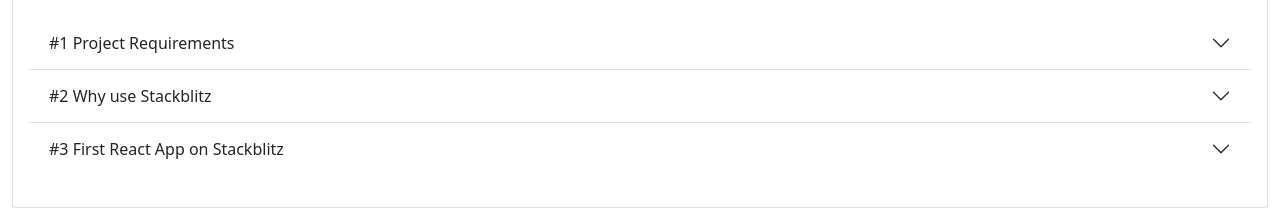
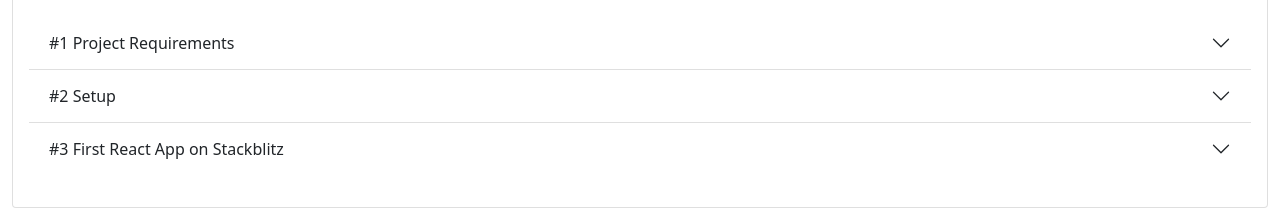
Before and after one commit to invnt/react-vpufag, a React (Create React App) app: page / in a window 1280 px wide. Shown: the part 160-369 px from the top of the page. Built offline with nearby package versions, Linux system fonts and the light colour scheme.

Commit message:
1 file modified

```diff
--- a/src/App.js
+++ b/src/App.js
@@ -139,7 +139,7 @@
                       aria-expanded="false"
                       aria-controls="flush-collapseTwo"
                     >
-                      #2 Why use Stackblitz
+                      #2 Setup
                     </button>
                   </h2>
                   <div
@@ -167,6 +167,9 @@
                       >
                         <span class="badge bg-secondary">watch video</span>
                       </a>
+                      <br></br>
+                      We are going to be using React as our Java Script front
+                      end framework for development <br></br>
                     </div>
                   </div>
                 </div>
```
